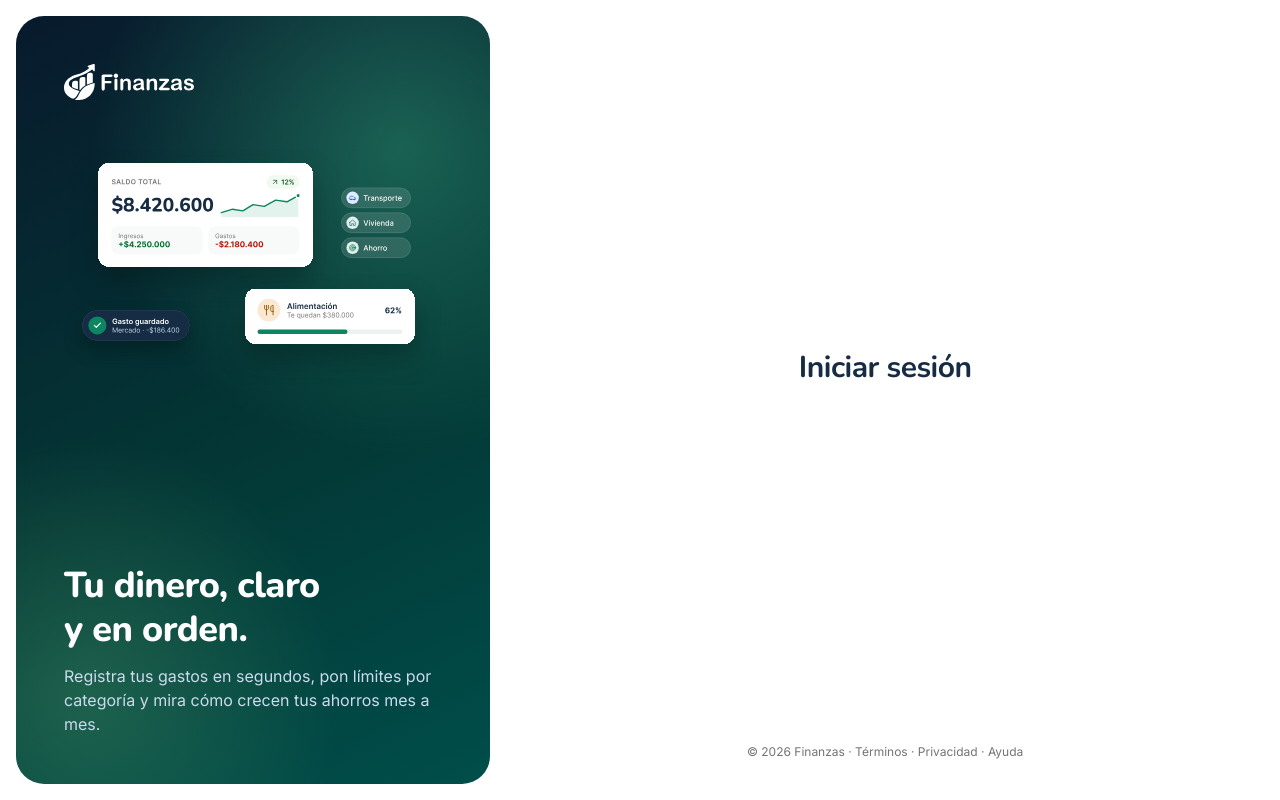
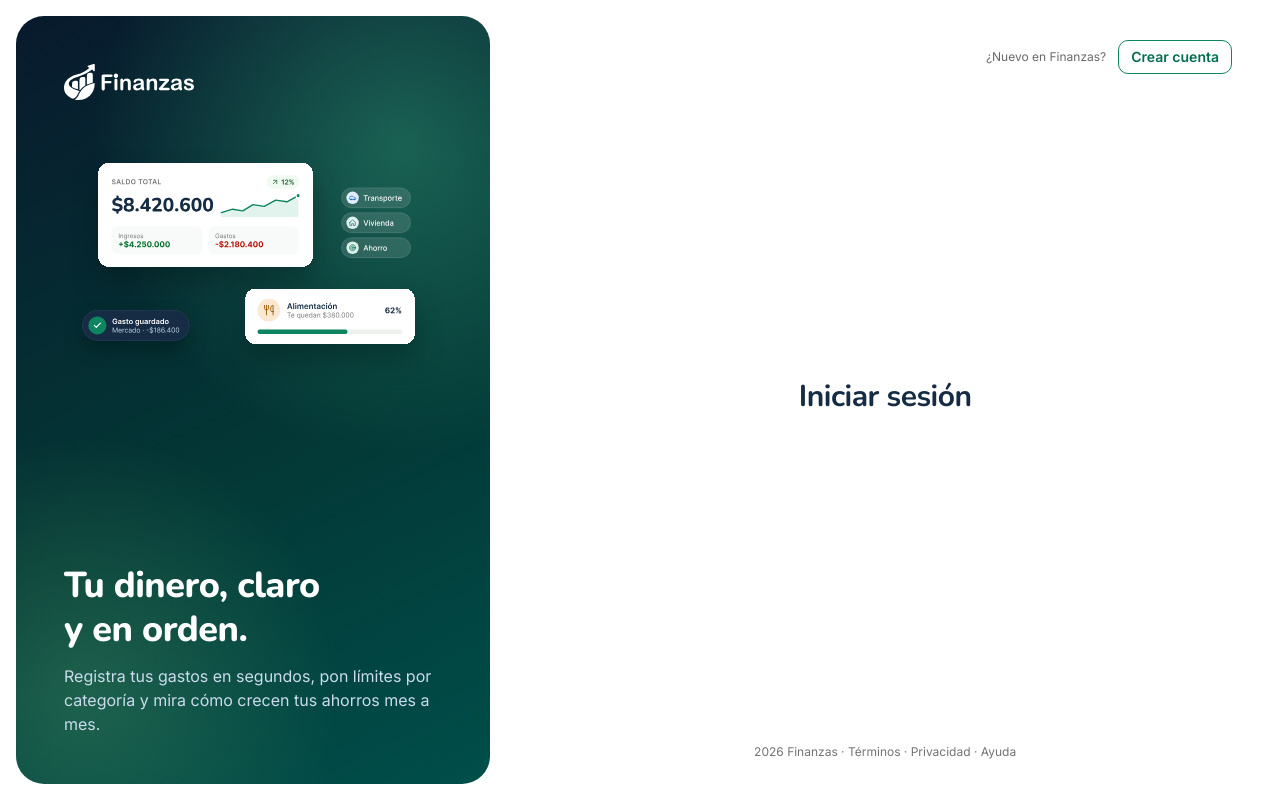
Before and after one commit to Jumasva/app-finanzas, a Next.js app in the folder frontend/: page /ingresar in a window 1280 px wide. Built offline with nearby package versions, Linux system fonts and the light colour scheme.

Commit message:
agregar componente de header para el layout del auth

```diff
--- a/frontend/src/app/(auth)/layout.tsx
+++ b/frontend/src/app/(auth)/layout.tsx
@@ -1,13 +1,17 @@
+import { AuthHeader } from '@/features/auth/components/AuthHeader';
 import { AuthHero } from '@/features/auth/components/AuthHero';
 
 // Marco de las pantallas de autenticación: panel de marca a la izquierda y formulario a la derecha
 export default function AuthLayout({ children }: { children: React.ReactNode }) {
   return (
+    // Hero banner
     <div className="flex flex-1 gap-4 lg:p-4">
       <AuthHero />
 
-      {/* Columna del formulario */}
+      {/* Columna del formulario , header : form : footer*/}
       <div className="flex flex-1 flex-col">
+        <AuthHeader />
+
         <main className="flex flex-1 items-center justify-center px-4 py-12 md:px-8">
           <div>
             {children}
@@ -15,7 +19,7 @@ export default function AuthLayout({ children }: { children: React.ReactNode })
         </main>
 
         <footer className="px-4 py-6 text-center text-body-sm text-content-tertiary md:px-8">
-          © 2026 Finanzas · Términos · Privacidad · Ayuda
+            2026 Finanzas · Términos · Privacidad · Ayuda
         </footer>
       </div>
     </div>
--- /dev/null
+++ b/frontend/src/features/auth/components/AuthHeader.tsx
@@ -0,0 +1,36 @@
+'use client';
+
+import Image from 'next/image';
+import Link from 'next/link';
+import { ChevronLeft } from 'lucide-react';
+import { useAuthScreen } from '@/features/auth/hooks/useAuthScreen';
+
+// Header de las pantallas de autenticación: invita a crear cuenta, a iniciar sesión o a volver
+export function AuthHeader() {
+  const { header } = useAuthScreen();
+
+  return (
+    <header className="flex items-center justify-between gap-4 px-4 pt-6 md:px-8 lg:justify-end">
+      {/* En móvil el panel de marca no se ve, así que el logo sube aquí */}
+      <Image src="/logo/logo_horizontal.svg" alt="Finanzas" width={115} height={32} className="lg:hidden" />
+
+      {header.kind === 'cta' ? (
+        <div className="flex items-center gap-3">
+          <span className="hidden text-body-sm text-content-secondary sm:inline">{header.question}</span>
+          {/* Provisional: se reemplaza por el átomo Button (secundario, pequeño) */}
+          <Link
+            href={header.href}
+            className="rounded-md border border-brand-primary px-3 py-1.5 text-label text-content-link"
+          >
+            {header.label}
+          </Link>
+        </div>
+      ) : (
+        <Link href={header.href} className="flex items-center gap-1 text-label text-content-link">
+          <ChevronLeft className="size-4" aria-hidden="true" />
+          {header.label}
+        </Link>
+      )}
+    </header>
+  );
+}
--- a/frontend/src/features/auth/components/AuthHero.tsx
+++ b/frontend/src/features/auth/components/AuthHero.tsx
@@ -1,13 +1,11 @@
 'use client';
 
 import Image from 'next/image';
-import { usePathname } from 'next/navigation';
-import { authHeroes, defaultAuthHero } from '@/features/auth/hero-content';
+import { useAuthScreen } from '@/features/auth/hooks/useAuthScreen';
 
-// Panel de marca de las pantallas de autenticación: elige imagen y textos según la URL
+// Panel de marca de las pantallas de autenticación: imagen y textos según la URL
 export function AuthHero() {
-  const pathname = usePathname();
-  const hero = authHeroes[pathname] ?? defaultAuthHero;
+  const { hero } = useAuthScreen();
 
   return (
     <aside className="hidden w-[38%] flex-col gap-10 overflow-hidden rounded-[28px] bg-auth-hero p-12 lg:sticky lg:top-4 lg:flex lg:h-[calc(100vh-2rem)]">
--- a/frontend/src/features/auth/hero-content.ts
+++ /dev/null
@@ -1,39 +0,0 @@
-
-// contenido del banner imagen, titulo y texto, para cada ruta de autenticación
-export type AuthHeroContent = {
-  image: string;
-  title: string;
-  text: string;
-};
-
-const login: AuthHeroContent = {
-  image: '/banner_auth/login.svg',
-  title: 'Tu dinero, claro\ny en orden.',
-  text: 'Registra tus gastos en segundos, pon límites por categoría y mira cómo crecen tus ahorros mes a mes.',
-};
-
-function registro(step: 1 | 2 | 3): AuthHeroContent {
-  return {
-    image: `/banner_auth/registro_step${step}.svg`,
-    title: 'Empieza a ordenar\ntus finanzas hoy.',
-    text: 'TODO: copiar la frase de Figma',
-  };
-}
-
-const seguridad: AuthHeroContent = {
-  image: '/banner_auth/seguridad.svg',
-  title: 'Tu cuenta,\nprotegida.',
-  text: 'TODO: copiar la frase de Figma',
-};
-
-export const authHeroes: Record<string, AuthHeroContent> = {
-  '/ingresar': login,
-  '/registro': registro(1),
-  '/verifica-tu-correo': registro(2),
-  '/verificar-correo': registro(3),
-  '/olvide-contrasena': seguridad,
-  '/restablecer-contrasena': seguridad,
-  '/reactivar-cuenta': seguridad,
-};
-
-export const defaultAuthHero = login;
--- /dev/null
+++ b/frontend/src/features/auth/hooks/useAuthScreen.ts
@@ -0,0 +1,9 @@
+import { usePathname } from 'next/navigation';
+import { authScreens, defaultAuthScreen } from '@/features/auth/screens';
+
+// Devuelve el contenido de la pantalla de autenticación actual según la URL
+export function useAuthScreen() {
+  const pathname = usePathname();
+
+  return authScreens[pathname] ?? defaultAuthScreen;
+}
--- /dev/null
+++ b/frontend/src/features/auth/screens.ts
@@ -0,0 +1,65 @@
+// Tipados
+// Lo que cambia en cada pantalla de autenticación según la URL: el panel de marca y el header
+export type AuthHeroContent = {
+  image: string;
+  title: string;
+  text: string;
+};
+
+// Dos formas de header: una pregunta con botón, o un enlace para volver
+export type AuthHeaderContent =
+  | { kind: 'cta'; question: string; label: string; href: string }
+  | { kind: 'back'; label: string; href: string };
+
+export type AuthScreen = {
+  hero: AuthHeroContent;
+  header: AuthHeaderContent;
+};
+
+/* ══ PANELES ══ */
+
+const login: AuthHeroContent = {
+  image: '/banner_auth/login.svg',
+  title: 'Tu dinero, claro\ny en orden.',
+  text: 'Registra tus gastos en segundos, pon límites por categoría y mira cómo crecen tus ahorros mes a mes.',
+};
+
+// El registro avanza en 3 pasos: misma frase, distinta imagen
+function registro(step: 1 | 2 | 3): AuthHeroContent {
+  return {
+    image: `/banner_auth/registro_step${step}.svg`,
+    title: 'Empieza a ordenar\ntus finanzas hoy.',
+    text: 'Una cuenta, todas tus finanzas: ingresos, gastos, presupuestos y metas en un solo lugar.',
+  };
+}
+
+const seguridad: AuthHeroContent = {
+  image: '/banner_auth/seguridad.svg',
+  title: 'Tu cuenta,\nprotegida.',
+  text: 'TODO: copiar la frase de Figma',
+};
+
+/* ══ HEADERS ══ */
+
+const backToLogin: AuthHeaderContent = { kind: 'back', label: 'Volver a iniciar sesión', href: '/ingresar' };
+
+/* ══ PANTALLAS ══ */
+
+export const authScreens: Record<string, AuthScreen> = {
+  '/ingresar': {
+    hero: login,
+    header: { kind: 'cta', question: '¿Nuevo en Finanzas?', label: 'Crear cuenta', href: '/registro' },
+  },
+  '/registro': {
+    hero: registro(1),
+    header: { kind: 'cta', question: '¿Ya tienes cuenta?', label: 'Iniciar sesión', href: '/ingresar' },
+  },
+  '/verifica-tu-correo': { hero: registro(2), header: backToLogin },
+  '/verificar-correo': { hero: registro(3), header: backToLogin },
+  '/olvide-contrasena': { hero: seguridad, header: backToLogin },
+  '/restablecer-contrasena': { hero: seguridad, header: backToLogin },
+  '/reactivar-cuenta': { hero: seguridad, header: backToLogin },
+};
+
+// Si se crea una ruta nueva en (auth) y se olvida agregarla aquí, se usa la del login
+export const defaultAuthScreen = authScreens['/ingresar'];
```
